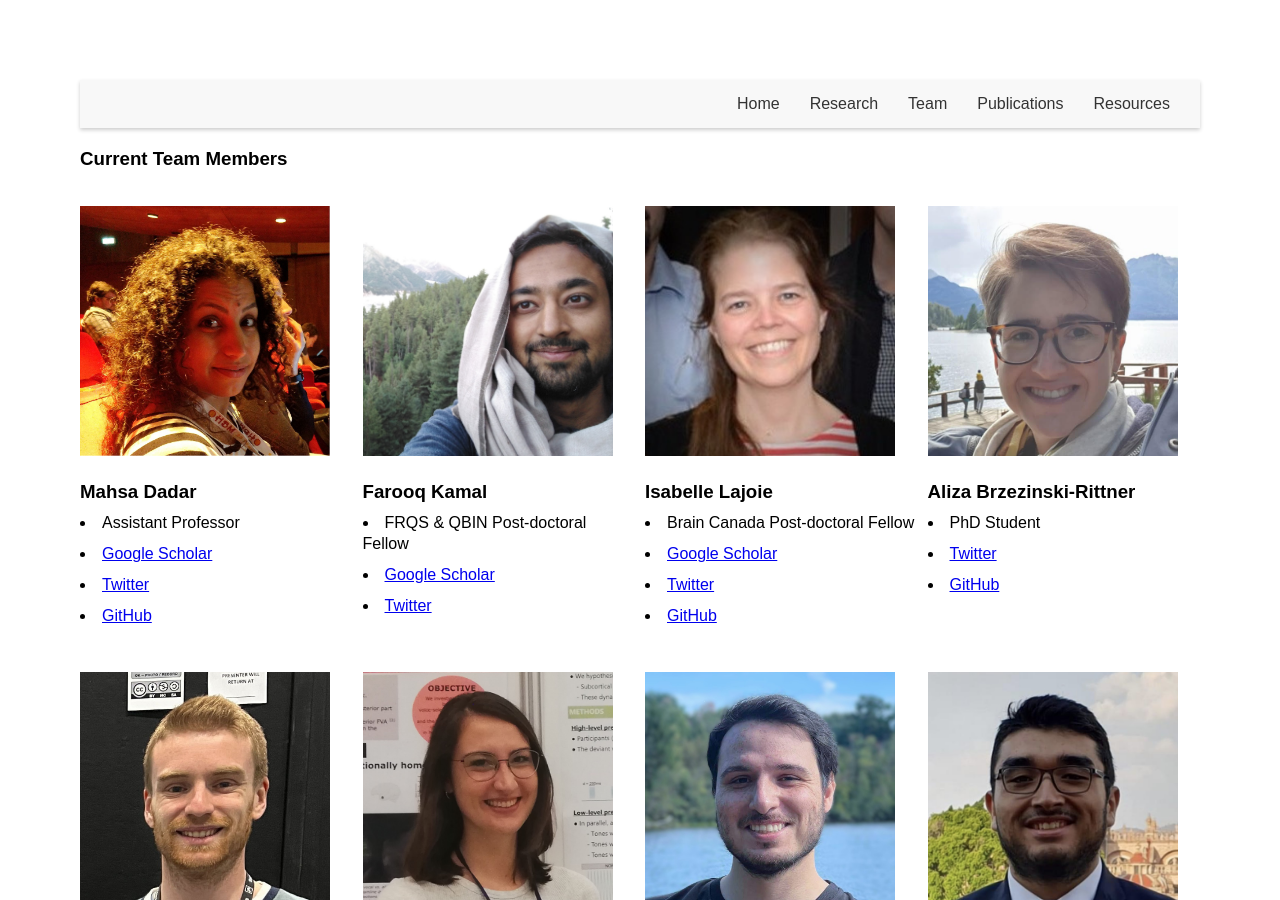
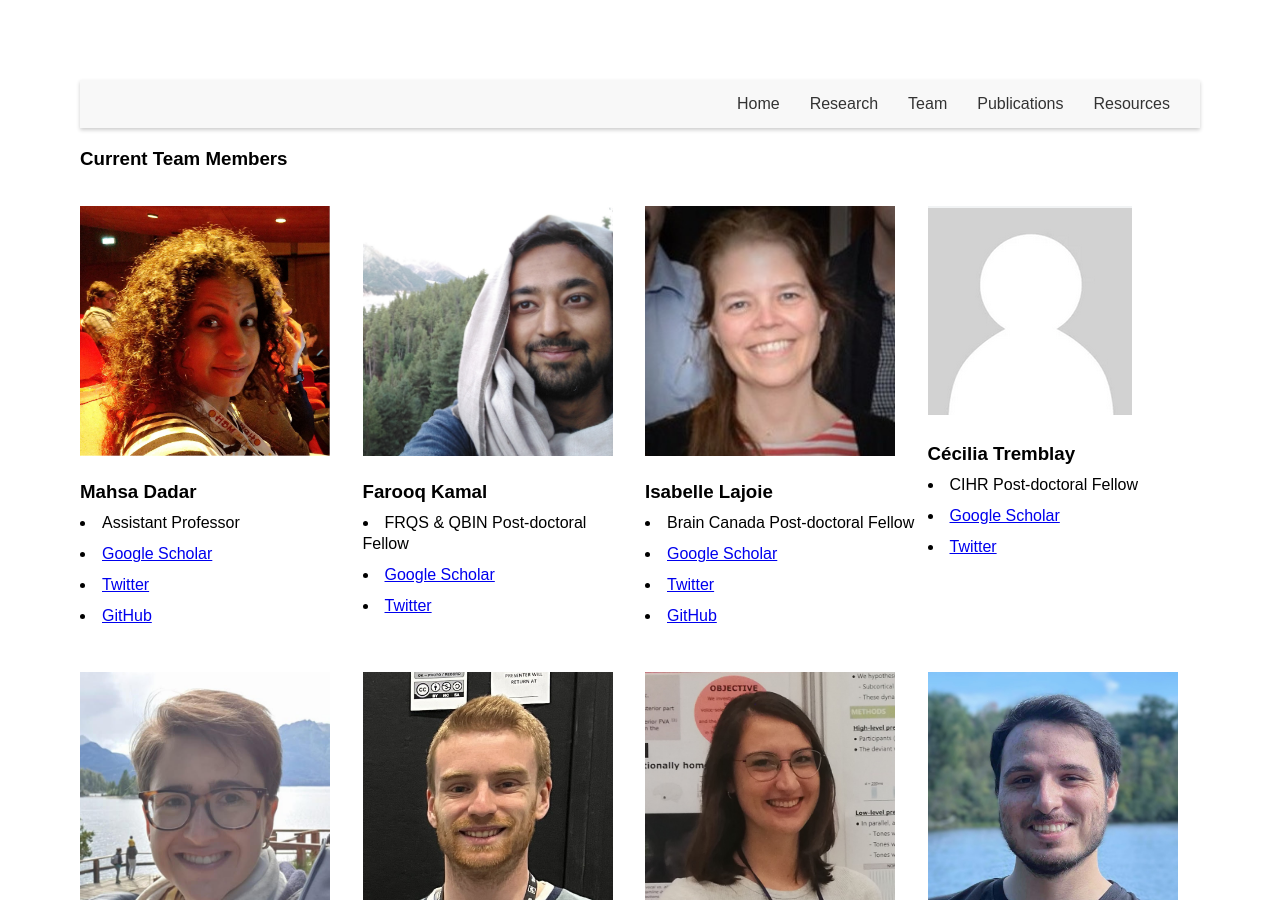
Before and after one commit to VANDAlab/VANDAlab.github.io, a Jekyll site: the page team.html, which Jekyll copies as it is, in a window 1280 px wide and 900 px high. Built offline with Jekyll 4.4.1, drawn with Linux system fonts in a browser that asks for light colours.

Commit message:
Update team.html

```diff
--- a/team.html
+++ b/team.html
@@ -43,6 +43,14 @@
      <li> <a href="https://scholar.google.com/citations?user=axwnu5UAAAAJ&hl=fr" target="_blank">Google Scholar</a></li>
      <li>  <a href="https://twitter.com/islaja1" target="_blank">Twitter</a> </li>
     <li> <a href="https://github.com/islaja">GitHub</a> </li>
+</div>
+
+    <div class="person">
+    <img src="team/empty.png" alt="empty">
+    <h3>Cécilia Tremblay</h3>
+    <li>CIHR Post-doctoral Fellow</li>
+     <li> <a href="https://scholar.google.ca/citations?user=N1Zuu18AAAAJ&hl=en&oi=ao" target="_blank">Google Scholar</a></li>
+     <li>  <a href="https://x.com/cece_tremblay" target="_blank">Twitter</a> </li>
 </div>
 
   <div class="person">
```
